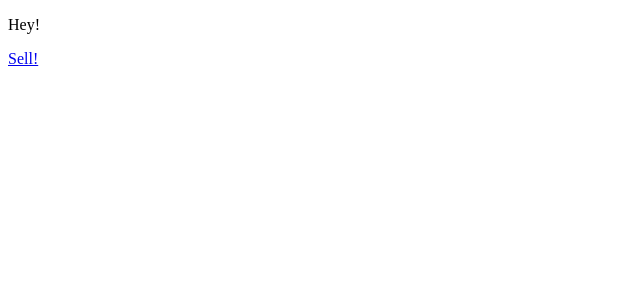
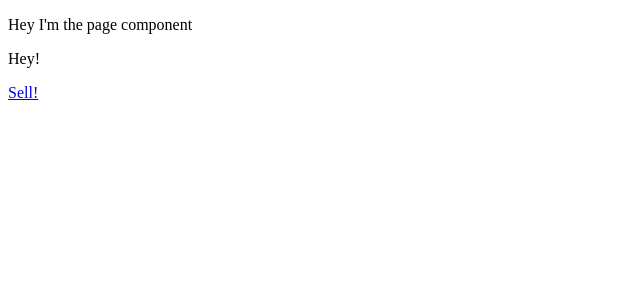
Before and after one commit to RSee07/sick-fits, a Next.js app in the folder frontend/: page / in a window 1280 px wide. Shown: the top 300 px of the page, without its empty margins (0-640 px from the left). Built offline with nearby package versions, Linux system fonts and the light colour scheme.

Commit message:
Create _app.js wrapper component

```diff
--- /dev/null
+++ b/frontend/components/Page.js
@@ -0,0 +1,14 @@
+import React, { Component } from 'react'
+
+class Page extends Component {
+  render() {
+    return (
+      <div>
+        <p>Hey I'm the page component</p>
+        {this.props.children}
+      </div>
+    )
+  }
+}
+
+export default Page
--- /dev/null
+++ b/frontend/pages/_app.js
@@ -0,0 +1,19 @@
+import App, { Container } from 'next/app'
+import Page from '../components/Page'
+
+// Extend Next.js App, not React Component
+class MyApp extends App {
+  render() {
+    const { Component } = this.props
+
+    return (
+      <Container>
+        <Page>
+          <Component /> {/* The Next.js page - e.g. - index.js or sell/js */}
+        </Page>
+      </Container>
+    )
+  }
+}
+
+export default MyApp
```
